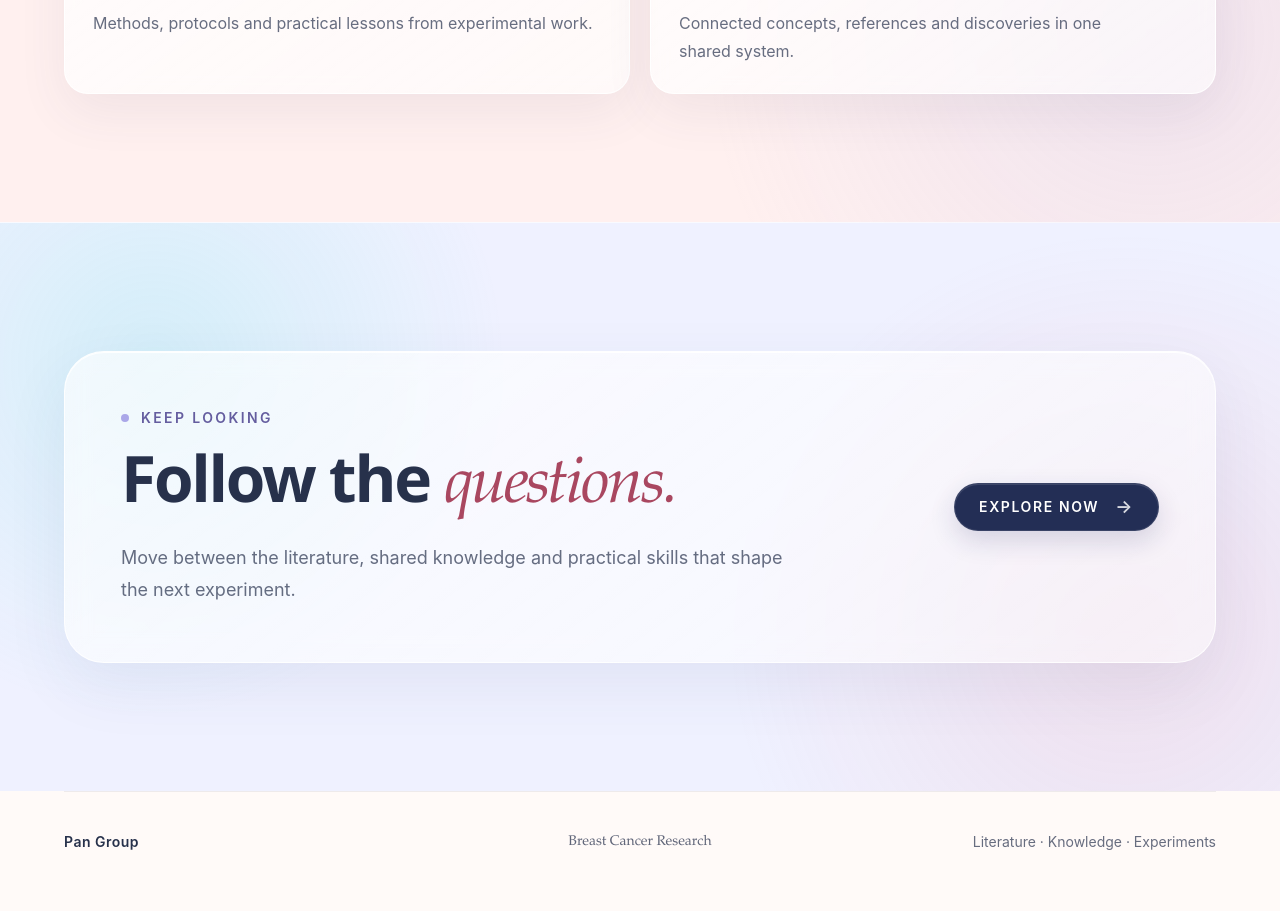
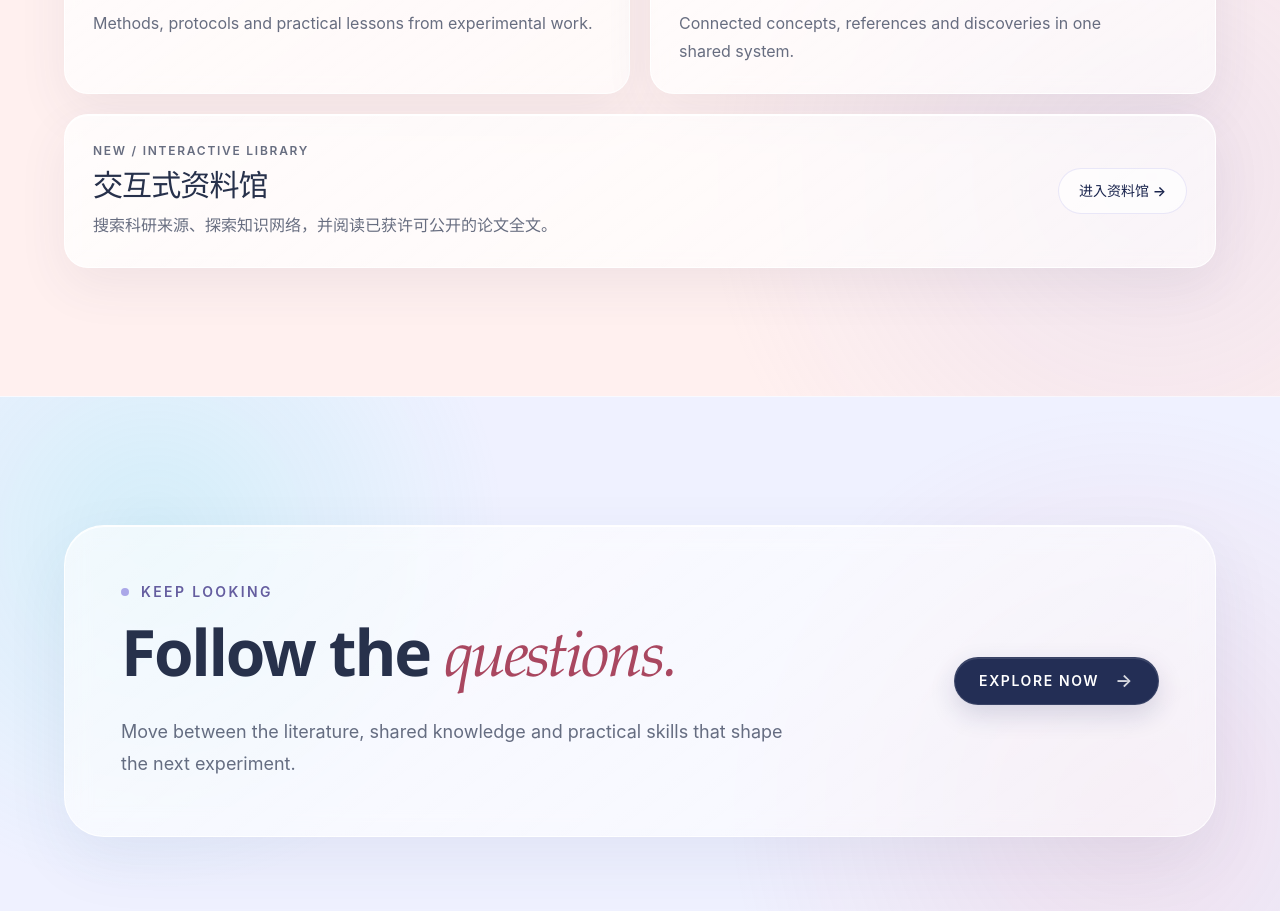
Before and after one commit to Ckow123/PanGroup-Portal, a React (Vite) app: page / in a window 1280 px wide. Shown: the part 2288-3199 px from the top of the page. Built offline with nearby package versions, Linux system fonts and the light colour scheme.

Commit message:
Add public interactive library entry

```diff
--- a/src/sections/ResourcesSection.tsx
+++ b/src/sections/ResourcesSection.tsx
@@ -96,6 +96,27 @@ export default function ResourcesSection() {
             </article>
           ))}
         </div>
+
+        <a
+          href="https://library.oncologykarpathywiki.cn/"
+          className="resource-card mt-5 flex flex-col justify-between gap-5 rounded-[1.5rem] border p-6 backdrop-blur-sm transition-colors hover:bg-white/75 focus-visible:outline-2 focus-visible:outline-offset-4 focus-visible:outline-deep sm:flex-row sm:items-center sm:p-7"
+          aria-label="打开 Pan Group 交互式资料馆"
+        >
+          <div className="min-w-0">
+            <p className="mb-2 text-xs font-semibold uppercase tracking-[0.145em] text-ink/70">
+              NEW / INTERACTIVE LIBRARY
+            </p>
+            <h3 className="font-display text-2xl font-semibold tracking-[-0.03em] sm:text-3xl">
+              交互式资料馆
+            </h3>
+            <p className="section-copy mt-2 max-w-2xl text-base leading-7 text-ink/70">
+              搜索科研来源、探索知识网络，并阅读已获许可公开的论文全文。
+            </p>
+          </div>
+          <span className="shrink-0 self-start rounded-full border border-lilac/25 bg-white/62 px-5 py-3 text-sm font-semibold text-deep sm:self-auto">
+            进入资料馆 →
+          </span>
+        </a>
       </div>
     </section>
   )
```
